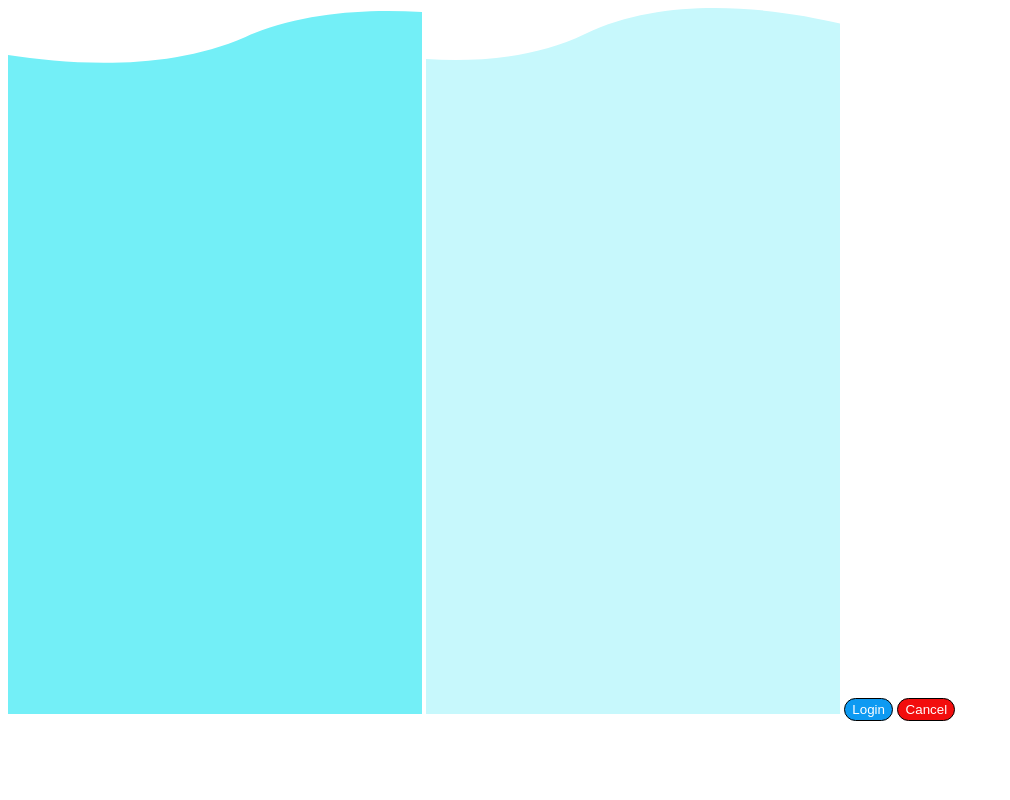
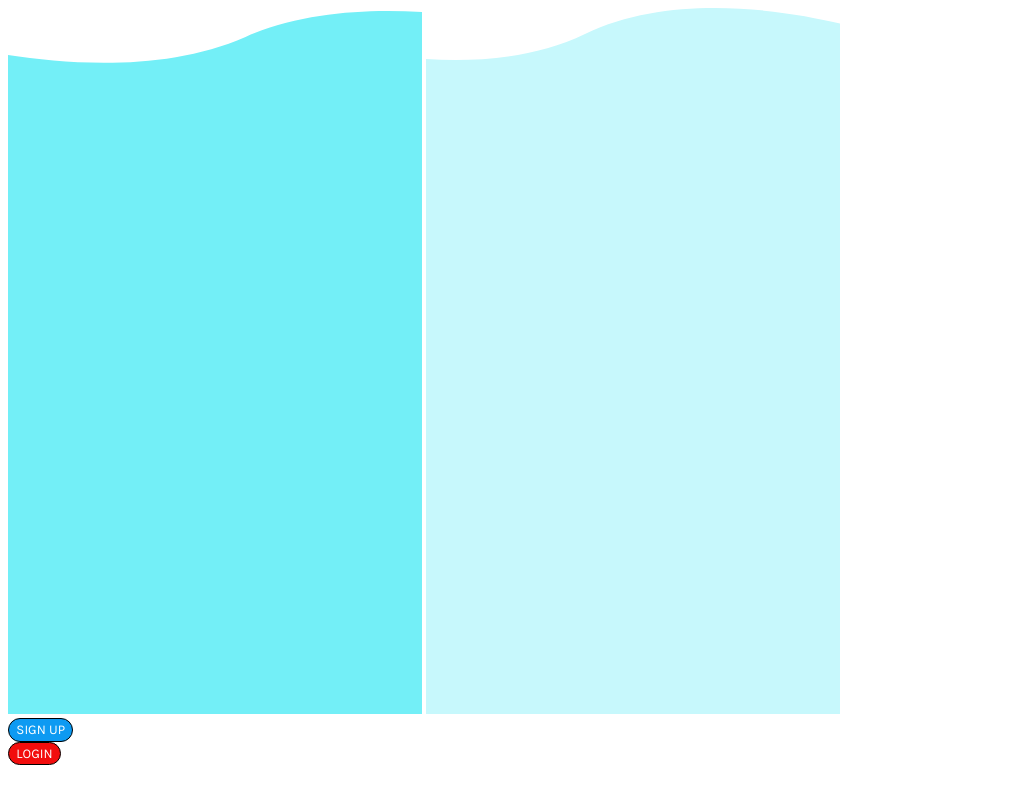
Before and after one commit to rmpcoding/fitness-tracker-mongodb, a website: page public/assets/html/login.html in a window 1280 px wide. Shown: the whole page, without its empty margins (0-1010 px from the left). Drawn offline with Linux system fonts and the light colour scheme; files that its build step writes are made by us from their sources; files whose address does not match are found by name.

Commit message:
Adds google font family (Karla) with correct button text

```diff
--- a/public/assets/css/styles.css
+++ b/public/assets/css/styles.css
@@ -1,5 +1,6 @@
 * {
     box-sizing: border-box;
+    font-family: 'Karla', sans-serif;
 }
 
 .button {
@@ -7,8 +8,11 @@
     margin: 0;
     padding: 0.25em 0.55em;
     border: 1px solid black;
-    border-radius: 100px;
+    border-radius: 10000000px;
     color: white;
+    display: flex;
+    justify-content: center;
+    align-items: center;
 }
 
 .button.primary {
@@ -38,6 +42,8 @@
         position: absolute;
         width: 22rem;
         height: 5rem;
+        font-size: 50px;
+        font-weight: 500;
     }
 
     .button.primary {
--- a/public/assets/html/login.html
+++ b/public/assets/html/login.html
@@ -4,13 +4,14 @@
     <meta charset="UTF-8">
     <meta name="viewport" content="width=device-width, initial-scale=1.0">
     <link rel="stylesheet" href="../assets/css/styles.css">
-
+    <link rel="preconnect" href="https://fonts.gstatic.com">
+    <link href="https://fonts.googleapis.com/css2?family=Karla:ital,wght@0,200;0,400;0,500;0,700;0,800;1,200&display=swap" rel="stylesheet">
     <title>Study Tracker</title>
 </head>
 <body>
     <img class="primary-background-teal" src="../assets/images/primary-background-teal.svg" alt="primary-background-teal">
     <img class="secondary-background-light" src="../assets/images/secondary-background-light.svg" alt="primary-background-teal">
-    <button class="button primary">Login</button>
-    <button class="button danger">Cancel</button>
+    <button class="button primary">SIGN UP</button>
+    <button class="button danger">LOGIN</button>
 </body>
 </html>
```
